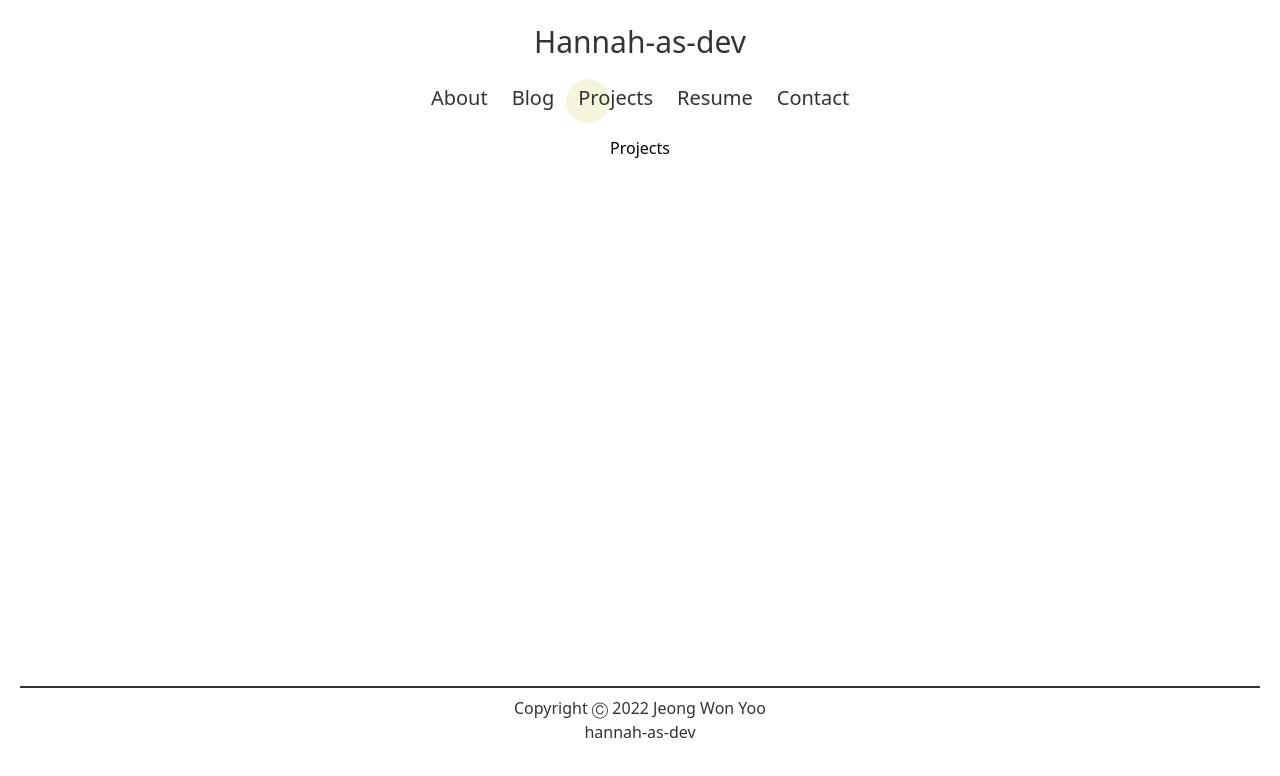
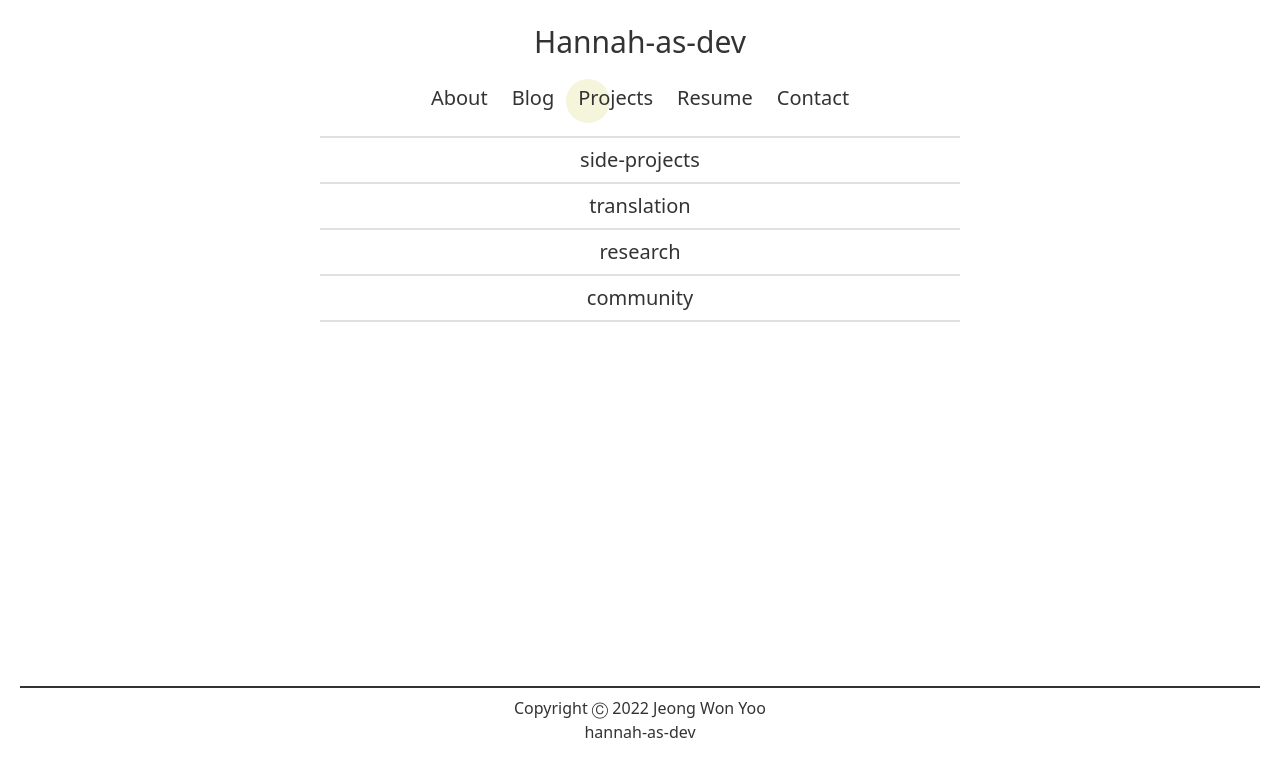
Before and after one commit to hannah26hannah/hannah-as-dev, a Next.js app: page /projects in a window 1280 px wide. Shown: the top 776 px of the page. Built offline with nearby package versions, Linux system fonts and the light colour scheme; a web font is replaced by a local one.

Commit message:
edit projects styles

```diff
--- a/pages/projects.js
+++ b/pages/projects.js
@@ -1,12 +1,29 @@
 import Head from 'next/head';
+import Link from 'next/link';
 import Layout from '../components/layout';
 
 export default function Projects() {
+  const projects = [
+    ['side-projects', '/projects/side-projects'],
+    ['translation', '/projects/translation'],
+    ['research', '/projects/research'],
+    ['community', '/projects/community'],
+  ];
+
   return (
     <Layout>
-      <section className='flex flex-col justify-center items-center'>
-        <h1>Projects</h1>
-      </section>
+      <ul className='w-full h-full flex flex-col justify-center items-center'>
+        {projects.map(([title, url]) => (
+          <li
+            key={url}
+            className='w-full text-center text-xl text-gray-1 py-2 border-b-2 border-gray-5 first:border-t-2'
+          >
+            <Link href={url}>
+              <a>{title}</a>
+            </Link>
+          </li>
+        ))}
+      </ul>
     </Layout>
   );
 }
--- a/styles/globals.css
+++ b/styles/globals.css
@@ -16,6 +16,30 @@
   z-index: -5;
 }
 
+/** projects */
+.oval {
+  border-radius: 50%;
+  width: 20rem;
+  height: 10rem;
+
+  transform: rotate(25deg);
+}
+
+.oval:hover {
+  transform: rotate(20deg);
+}
+.research {
+  background-color: antiquewhite;
+}
+.translation {
+  background-color: burlywood;
+}
+.side-projects {
+  background-color: beige;
+}
+.community {
+  background-color: chocolate;
+}
 /** highlight */
 pre {
   text-align: left;
```
